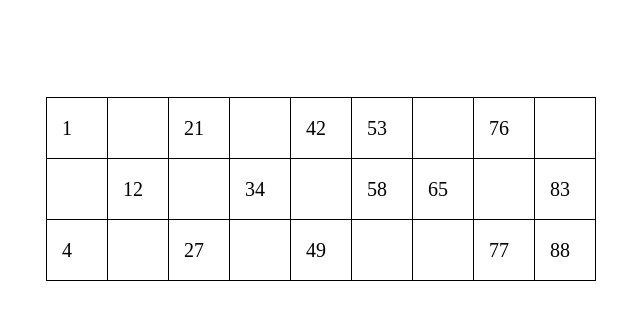
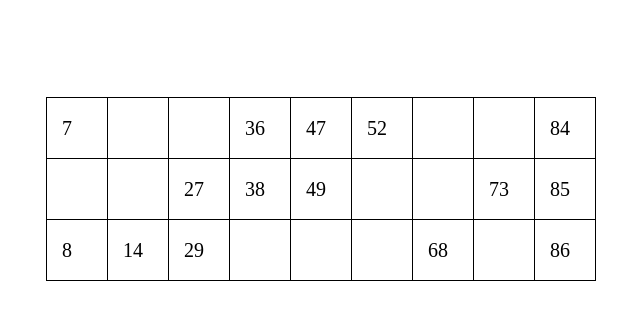
Before and after one commit to AdityaKhandelwalMylo/tambola-tickets, a plain HTML site: page index.html in a window 1280 px wide. Shown: the part 61-380 px from the top of the page, without its empty margins (319-959 px from the left). Drawn offline with Linux system fonts and the light colour scheme.

Commit message:
tambola ticket functionality completed

```diff
--- a/index.html
+++ b/index.html
@@ -37,8 +37,8 @@
   <body>
     <div>
       <h1>Your Tambola ticket is ready:</h1>
-      <table class="center">
-        <tr>
+      <table id="ticket" class="center">
+        <!-- <tr>
           <td>1</td>
           <td></td>
           <td>21</td>
@@ -70,7 +70,7 @@
           <td></td>
           <td>77</td>
           <td>88</td>
-        </tr>
+        </tr> -->
       </table>
     </div>
 
@@ -178,7 +178,7 @@
       };
 
       const ticketNumbers = generateNumbers();
-      console.log(ticketNumbers[0], ticketNumbers[1], ticketNumbers[2]);
+    //   console.log(ticketNumbers[0], ticketNumbers[1], ticketNumbers[2]);
       //   console.log(count);
 
       const sortTicketNumbers = () => {
@@ -208,14 +208,14 @@
                 z = ticketNumbers[2][i];
               //   console.log(x, y, z);
               if (z > y && z > x) {
-                console.log(x, y, z);
+                // console.log(x, y, z);
                 if (x > y)
                   [ticketNumbers[0][i], ticketNumbers[1][i]] = [
                     ticketNumbers[1][i],
                     ticketNumbers[0][i],
                   ];
               } else if (y > x && y > z) {
-                console.log(x, y, z);
+                // console.log(x, y, z);
                 if (z > x) {
                   [ticketNumbers[2][i], ticketNumbers[1][i]] = [
                     ticketNumbers[1][i],
@@ -233,7 +233,7 @@
                   ];
                 }
               } else if (x > y && x > z) {
-                console.log(x, y, z);
+                // console.log(x, y, z);
                 if (z > y) {
                   [
                     ticketNumbers[0][i],
@@ -256,7 +256,21 @@
       };
 
       sortTicketNumbers();
-      console.log(ticketNumbers[0], ticketNumbers[1], ticketNumbers[2]);
+    //   console.log(ticketNumbers[0], ticketNumbers[1], ticketNumbers[2]);
+
+    const printTicket = () => {
+        const table = document.getElementById('ticket');
+        for(let i=0;i<ticketNumbers.length;i++) {
+            let row=table.insertRow();
+            for(let j=0;j<ticketNumbers[i].length;j++){
+                const cell=row.insertCell();
+                cell.innerHTML=ticketNumbers[i][j]!==-1 ? ticketNumbers[i][j] : null;
+            }
+        }
+    }
+
+    printTicket();
+
     </script>
   </body>
 </html>
```
